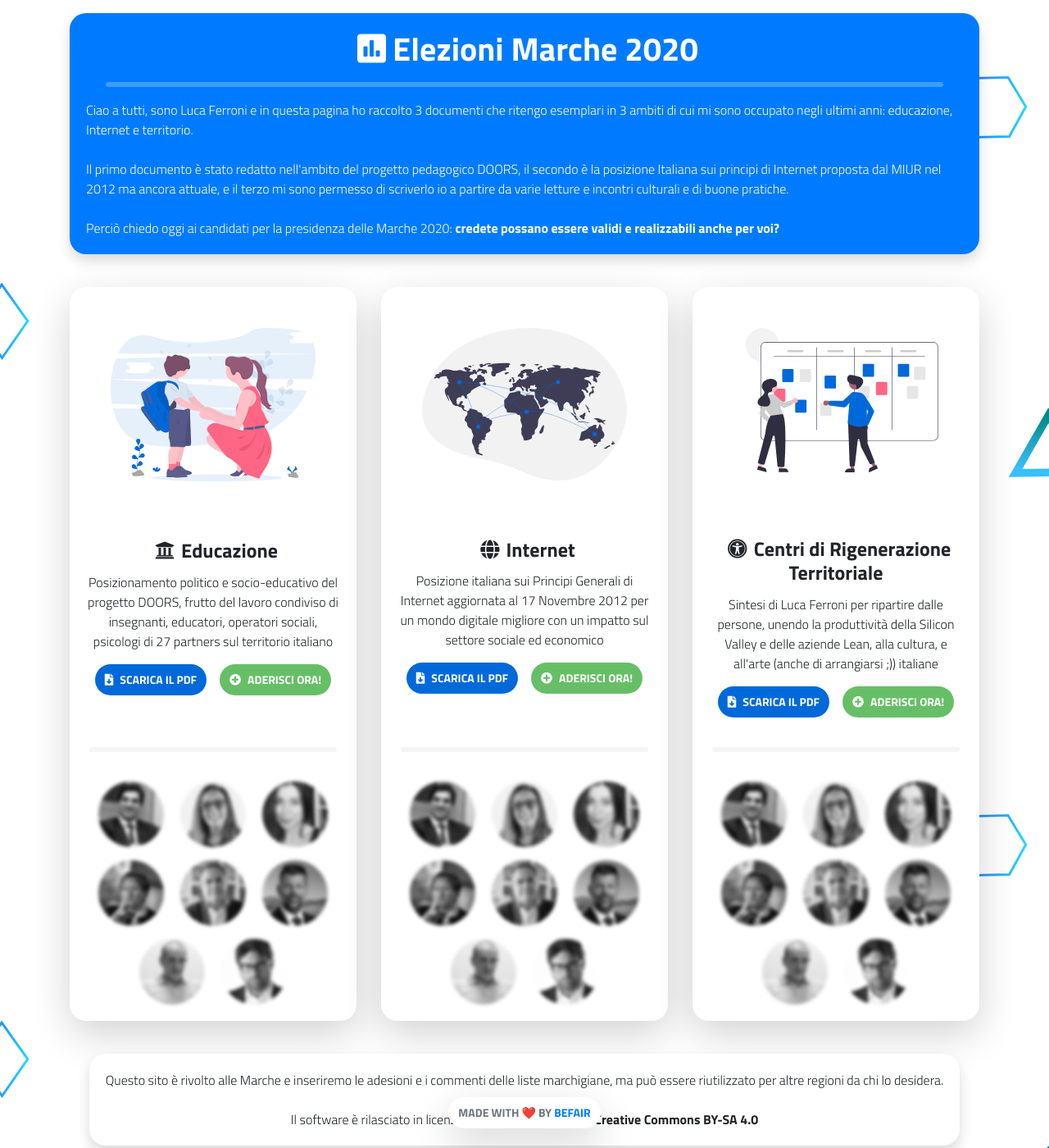
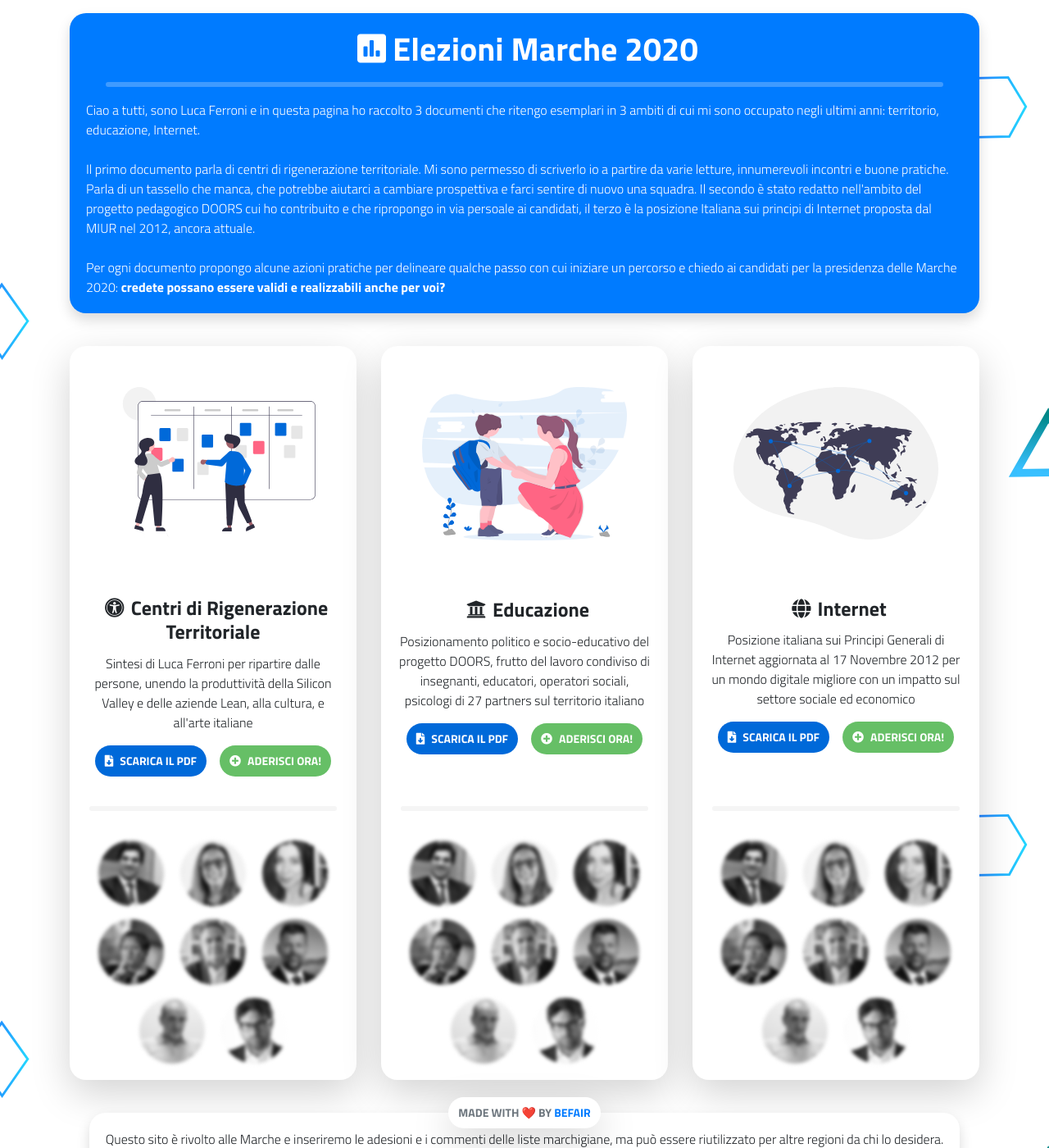
Before and after one commit to befair/elezioni.lucaferroni, a Jekyll site: the page built from index.html, in a window 1280 px wide and 1400 px high. Shown: the whole window at 82% size. Built offline with Jekyll 4.4.1, drawn with Linux system fonts in a browser that asks for light colours; nearby versions of some CDN libraries.

Commit message:
Riordinati il documento: prima quello che voglio proporre di innovativo

```diff
--- a/_layouts/default.html
+++ b/_layouts/default.html
@@ -56,20 +56,16 @@
                             <hr class="rounded mx-4" style="border-top: 6px solid #3f9bff;">
                             <p class="card-text" style="text-align: left;">
                                 Ciao a tutti, sono Luca Ferroni e in questa pagina ho raccolto 3 documenti che ritengo
-                                esemplari in 3 ambiti di cui mi sono occupato negli ultimi anni: educazione, Internet e territorio.
+                                esemplari in 3 ambiti di cui mi sono occupato negli ultimi anni: territorio, educazione, Internet.
                                 <br>
                                 <br>
-                                Il primo documento è
-                                stato
-                                redatto nell'ambito del progetto pedagogico DOORS, il secondo è la posizione Italiana
-                                sui
-                                principi di Internet proposta dal MIUR nel 2012 ma ancora attuale, e il terzo mi sono permesso di scriverlo io a
-                                partire
-                                da varie letture e incontri culturali e di buone pratiche.
+                                Il primo documento parla di centri di rigenerazione territoriale. Mi sono permesso di scriverlo io a
+                                partire da varie letture, innumerevoli incontri e buone pratiche.
+                                Parla di un tassello che manca, che potrebbe aiutarci a cambiare prospettiva e farci sentire di nuovo una squadra.
+                                Il secondo è stato redatto nell'ambito del progetto pedagogico DOORS cui ho contribuito e che ripropongo in via persoale ai candidati,
+                                il terzo è la posizione Italiana sui principi di Internet proposta dal MIUR nel 2012, ancora attuale.<br>
                                 <br>
-                                <br>
-                                Perciò chiedo oggi ai candidati per la presidenza delle Marche 2020: <b>credete possano
-                                    essere validi e realizzabili anche per voi?</b>
+                                Per ogni documento propongo alcune azioni pratiche per delineare qualche passo con cui iniziare un percorso e chiedo ai candidati per la presidenza delle Marche 2020: <b>credete possano essere validi e realizzabili anche per voi?</b>
                             </p>
                         </div>
                     </div>
@@ -86,6 +82,7 @@
                         mailto:segreteria@befair.it?subject=Adesione%20al%20documento%20%22Centri%20di%20Rigenerazione%20Territoriale%22&body=Con%20la%20presente%2C%0A%0AIl%2FLa%20sottoscritto%2Fa%20_______________________________%20candidato%2Fa%0Apresidente%20alle%20elezioni%20Marche%202020%2C%20aderisce%20al%20documento%20%22Centri%20di%20Rigenerazione%20Territoriale%22%0A%0ANel%20documento%20Luca%20Ferroni%20va%20ed%20evidenziare%20la%20necessit%C3%A0%20di%20creare%20dei%20luoghi%20per%20l'incontro%20tra%20i%20bisogni%20e%20le%20opportunit%C3%A0%20offerte%20dal%20territorio%20a%20partire%20dal%20cambio%20di%20prospettiva%20che%20%C3%A8%20la%20persona%20ad%20essere%20valorizzata%20ed%20accompagnata%20nella%20sperimentazione%20di%20ci%C3%B2%20che%20pu%C3%B2%20fare%20di%20utile%20e%20bello%20per%20se%20stessa%20e%20per%20gli%20altri.%0A%0AIl%20centro%20esercita%20le%20sue%20attivit%C3%A0%20con%20le%20migliori%20buone%20pratiche%20coniugando%20la%20produttivit%C3%A0%20di%20Giappone%20e%20America%20con%20lo%20spirito%20artistico%20e%20culturale%20italiano.%20%0A%0A1.%20Fare%20un%20elenco%20se%20non%20si%20condividono%20tutti%20i%20punti%0A%0A2.%20Aggiungere%20commenti%2Fnote%2Fproposte%2Flink%20di%20riferimento%20su%20uno%20o%20pi%C3%B9%20punti%0A%0A3.%20Inserire%20un%20numero%20di%20telefono%20da%20chiamare%20o%20raggiungere%20via%20chat%20per%20verificare%20la%20mail%20(non%20abbiamo%20usato%20la%20PEC).%0A%0A%0AGrazie%2C%20cordiali%20saluti%0A%0ALuca%20Ferroni
                         {% endcapture %}
 
+                        {% include card.html mailto=mailto_crt pdf="assets/crt.pdf" icon="fas fa-universal-access" img="img/home.svg" title="Centri di Rigenerazione Territoriale" subtitle="Sintesi di Luca Ferroni per ripartire dalle persone, unendo la produttività della Silicon Valley e delle aziende Lean, alla cultura, e all'arte italiane" %}
                         {% include card.html mailto=mailto_school pdf="assets/school.pdf" icon="fas fa-university" img="img/school.svg" title="Educazione" subtitle="Posizionamento politico e socio-educativo del progetto DOORS,
                                                             frutto del lavoro condiviso di insegnanti, educatori, operatori sociali,
                                                             psicologi di 27 partners sul territorio italiano" %}
@@ -93,7 +90,6 @@
                                                             17 Novembre
                                                             2012
                                                             per un mondo digitale migliore con un impatto sul settore sociale ed economico" %}
-                        {% include card.html mailto=mailto_crt pdf="assets/crt.pdf" icon="fas fa-universal-access" img="img/home.svg" title="Centri di Rigenerazione Territoriale" subtitle="Sintesi di Luca Ferroni per ripartire dalle persone, unendo la produttività della Silicon Valley e delle aziende Lean, alla cultura, e all'arte (anche di arrangiarsi ;)) italiane" %}
                     </div>
                     <div class="card text-center bg-white my-3 shadow" style="margin: auto;">
                         <div class="card-body">
```
Also changed, not shown: other parts of _layouts/default.html (+3 -3 lines).
